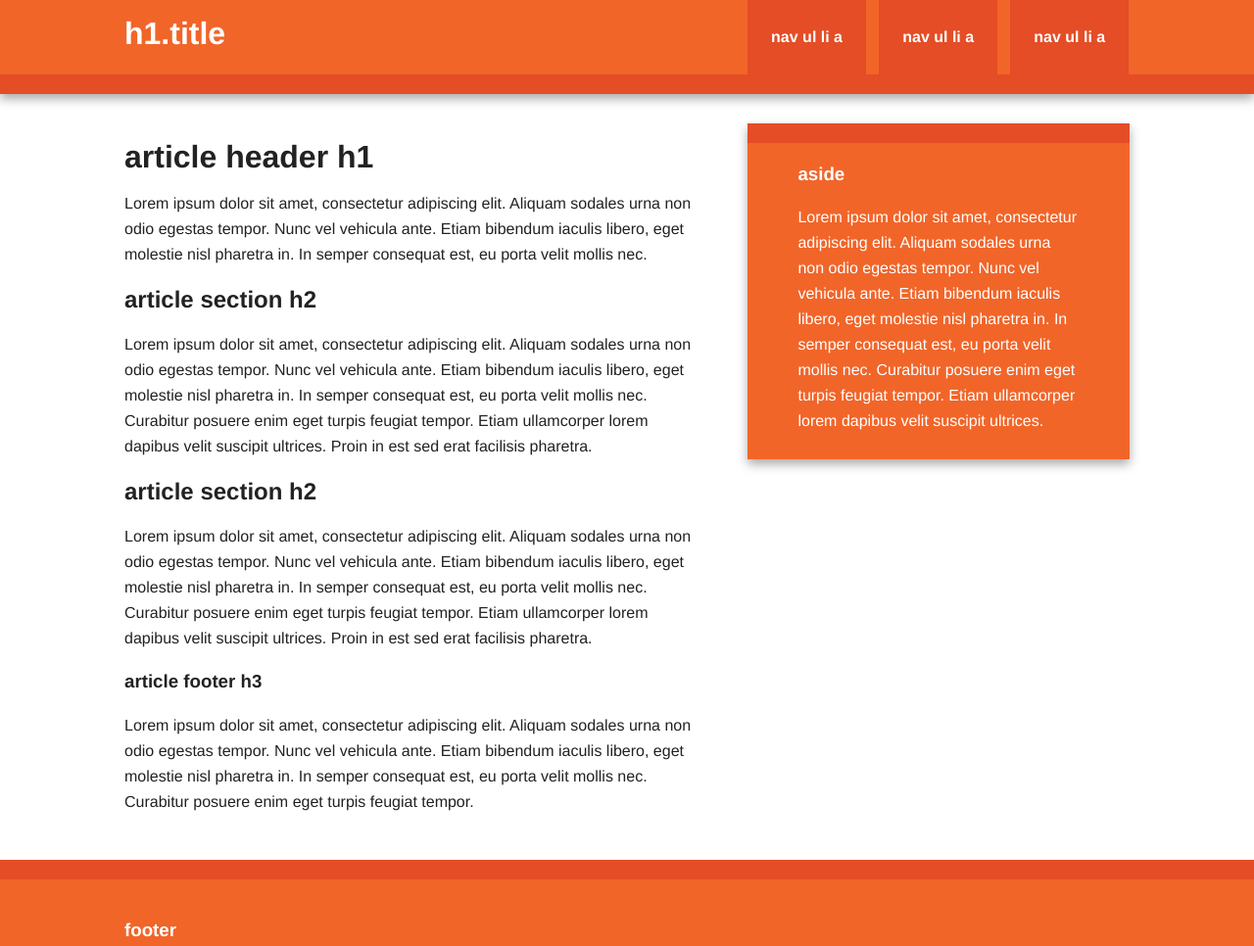
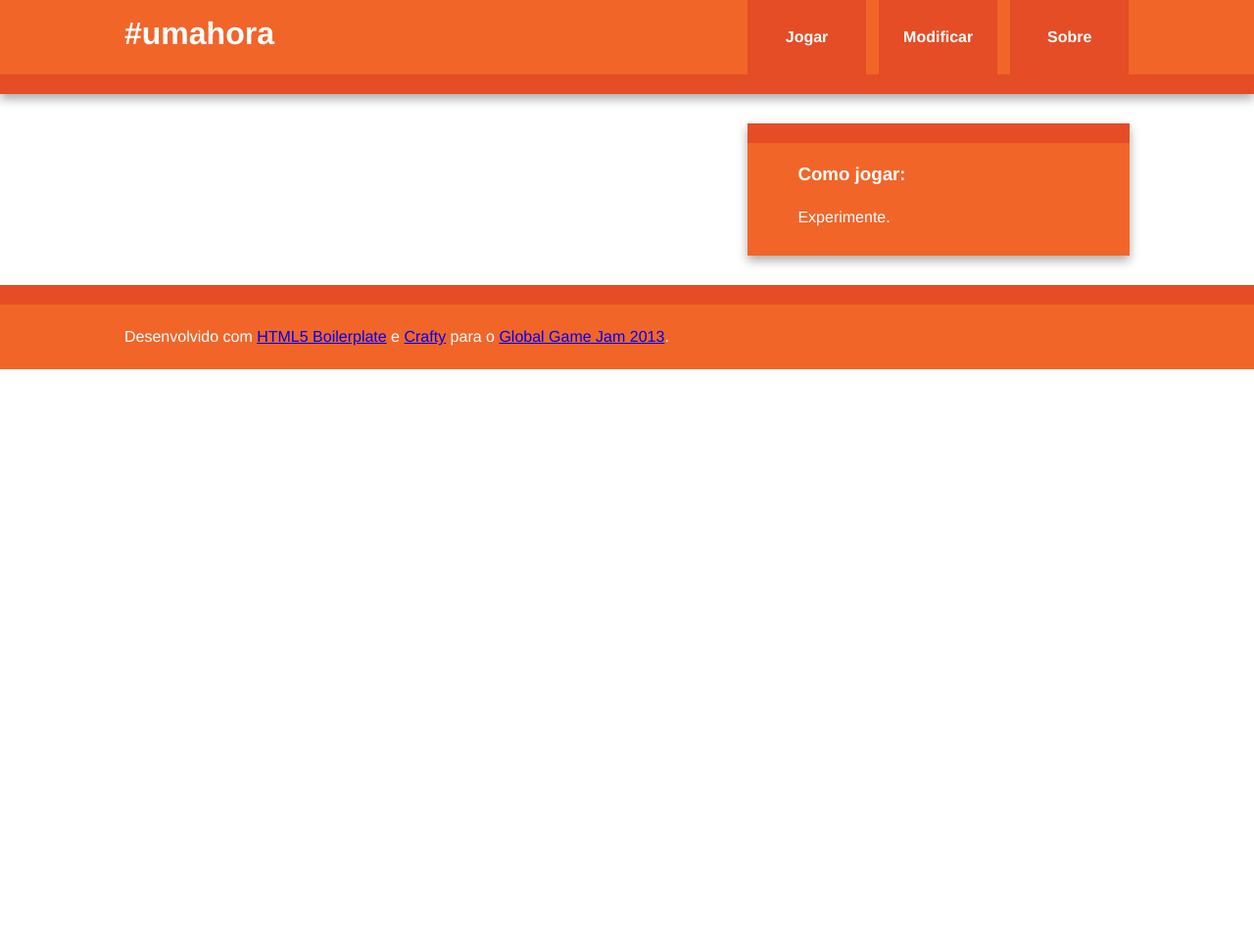
Before and after one commit to barraponto/umahora, a plain HTML site: page index.html in a window 1280 px wide. Shown: the whole page at 98% size. After the commit the page ends 800 px from the top, so only its background shows below. Drawn offline with nearby package versions, Linux system fonts and the light colour scheme.

Commit message:
markup: Added placeholder text to the default template

```diff
--- a/index.html
+++ b/index.html
@@ -19,12 +19,12 @@
 
         <div class="header-container">
             <header class="wrapper clearfix">
-                <h1 class="title">h1.title</h1>
+                <h1 class="title">#umahora</h1>
                 <nav>
                     <ul>
-                        <li><a href="#">nav ul li a</a></li>
-                        <li><a href="#">nav ul li a</a></li>
-                        <li><a href="#">nav ul li a</a></li>
+                        <li><a href="#">Jogar</a></li>
+                        <li><a href="#">Modificar</a></li>
+                        <li><a href="#">Sobre</a></li>
                     </ul>
                 </nav>
             </header>
@@ -33,28 +33,11 @@
         <div class="main-container">
             <div class="main wrapper clearfix">
 
-                <article>
-                    <header>
-                        <h1>article header h1</h1>
-                        <p>Lorem ipsum dolor sit amet, consectetur adipiscing elit. Aliquam sodales urna non odio egestas tempor. Nunc vel vehicula ante. Etiam bibendum iaculis libero, eget molestie nisl pharetra in. In semper consequat est, eu porta velit mollis nec.</p>
-                    </header>
-                    <section>
-                        <h2>article section h2</h2>
-                        <p>Lorem ipsum dolor sit amet, consectetur adipiscing elit. Aliquam sodales urna non odio egestas tempor. Nunc vel vehicula ante. Etiam bibendum iaculis libero, eget molestie nisl pharetra in. In semper consequat est, eu porta velit mollis nec. Curabitur posuere enim eget turpis feugiat tempor. Etiam ullamcorper lorem dapibus velit suscipit ultrices. Proin in est sed erat facilisis pharetra.</p>
-                    </section>
-                    <section>
-                        <h2>article section h2</h2>
-                        <p>Lorem ipsum dolor sit amet, consectetur adipiscing elit. Aliquam sodales urna non odio egestas tempor. Nunc vel vehicula ante. Etiam bibendum iaculis libero, eget molestie nisl pharetra in. In semper consequat est, eu porta velit mollis nec. Curabitur posuere enim eget turpis feugiat tempor. Etiam ullamcorper lorem dapibus velit suscipit ultrices. Proin in est sed erat facilisis pharetra.</p>
-                    </section>
-                    <footer>
-                        <h3>article footer h3</h3>
-                        <p>Lorem ipsum dolor sit amet, consectetur adipiscing elit. Aliquam sodales urna non odio egestas tempor. Nunc vel vehicula ante. Etiam bibendum iaculis libero, eget molestie nisl pharetra in. In semper consequat est, eu porta velit mollis nec. Curabitur posuere enim eget turpis feugiat tempor.</p>
-                    </footer>
-                </article>
+                <article></article>
 
                 <aside>
-                    <h3>aside</h3>
-                    <p>Lorem ipsum dolor sit amet, consectetur adipiscing elit. Aliquam sodales urna non odio egestas tempor. Nunc vel vehicula ante. Etiam bibendum iaculis libero, eget molestie nisl pharetra in. In semper consequat est, eu porta velit mollis nec. Curabitur posuere enim eget turpis feugiat tempor. Etiam ullamcorper lorem dapibus velit suscipit ultrices.</p>
+                    <h3>Como jogar:</h3>
+                    <p>Experimente.</p>
                 </aside>
 
             </div> <!-- #main -->
@@ -62,7 +45,7 @@
 
         <div class="footer-container">
             <footer class="wrapper">
-                <h3>footer</h3>
+              Desenvolvido com <a href="http://initializr.com/">HTML5 Boilerplate</a> e <a href="http://craftyjs.com/">Crafty</a> para o <a href="http://globalgamejam.org/">Global Game Jam 2013</a>.
             </footer>
         </div>
 
```
